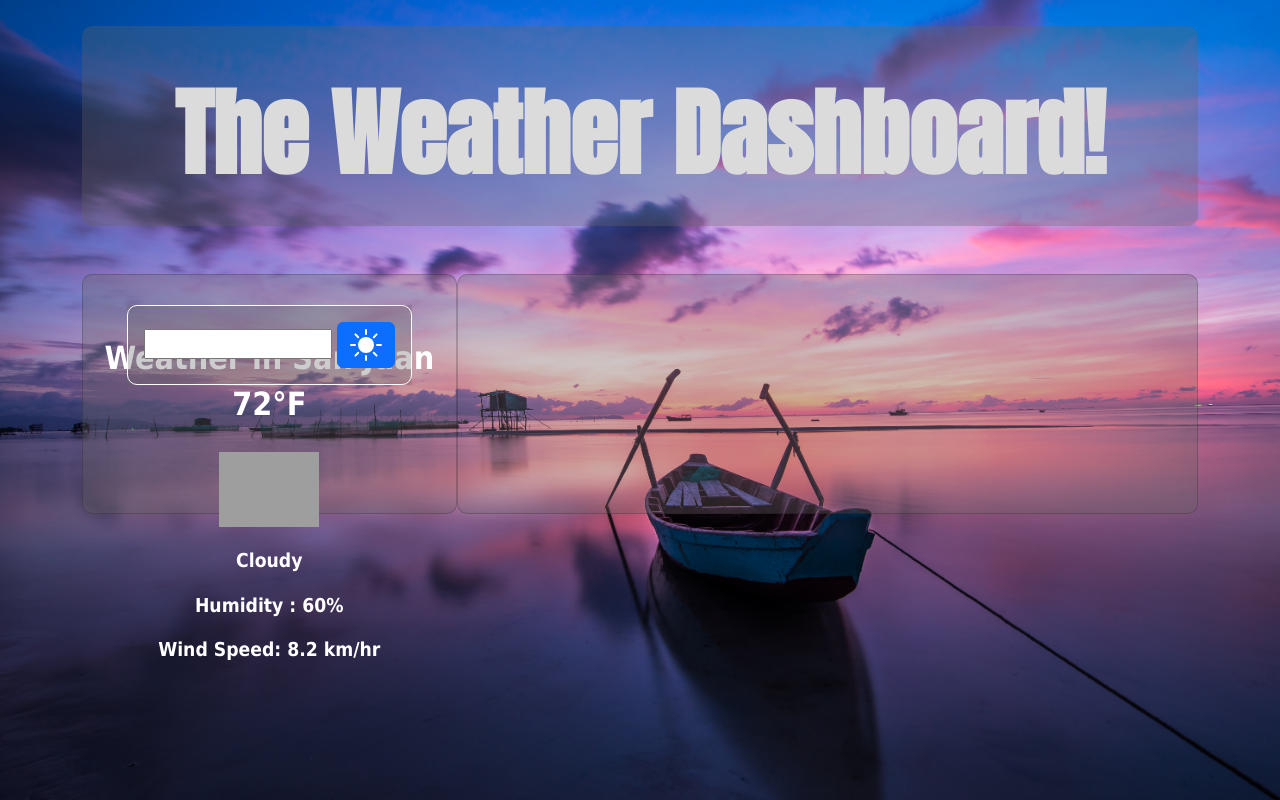
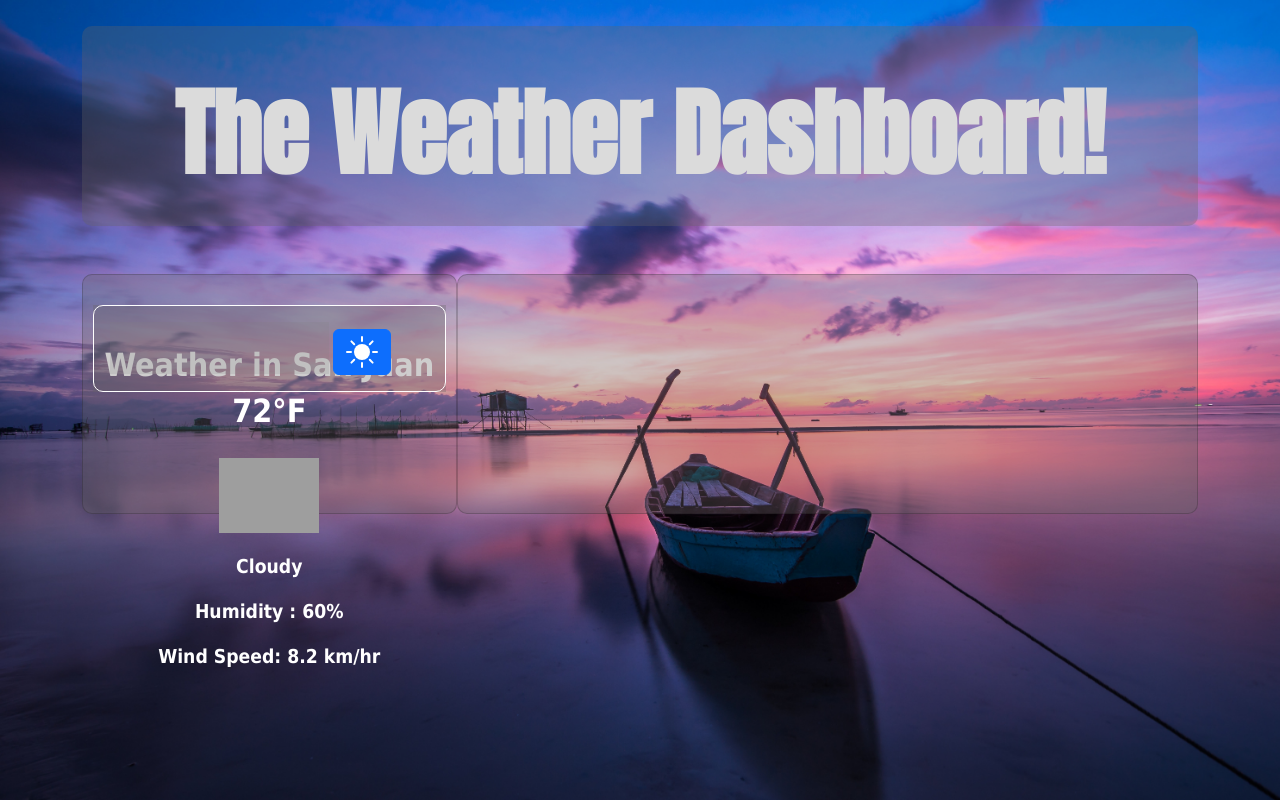
Before and after one commit to Bryan3D/WeatherDashboard, a website: page index.html in a window 1280 px wide. Drawn offline with nearby package versions, Linux system fonts and the light colour scheme; grey boxes are pictures that could not be loaded; a web font is replaced by a local one.

Commit message:
updated #8

```diff
--- a/assest/css/style.css
+++ b/assest/css/style.css
@@ -139,5 +139,21 @@ html {
 
 }
 
+input.search-bar{
+  border: none;
+  outline: none;
+  background: #7c7c7c2b;
+  color: rgb(248, 248, 37);
+  font-family: 'Cairo', sans-serif;
+  padding: 0.5rem 1em;
+  font-size: 150%;
+  width: calc(100% - 100px);
+}
+
+button:hover{
+  background: #7c7c7c2b;
+  color: rgb(248, 248, 37);
+}
+
 @import url('https://fonts.googleapis.com/css2?family=Cairo:wght@700&display=swap');
 @import url('https://fonts.googleapis.com/css2?family=Anton&family=Cairo:wght@700&family=Rubik+Storm&display=swap');
--- a/index.html
+++ b/index.html
@@ -26,8 +26,9 @@
 <div class="card">
 <div class="information input-group mb-3">
     <div class="input">
-    <input type="text" class="search">
-    <button type="button" class="btn btn-primary">
+    <input type="text" class="search-bar">
+    <button type="button"
+    class="btn btn-primary">
         <svg stroke="currentColor" fill="currentColor" stroke-width="0" viewBox="0 0 16 16" height="2em" width="2em" xmlns="http://www.w3.org/2000/svg"><circle cx="8" cy="8" r="4"></circle><path fill-rule="evenodd" d="M8 0a.5.5 0 01.5.5v2a.5.5 0 01-1 0v-2A.5.5 0 018 0zm0 13a.5.5 0 01.5.5v2a.5.5 0 01-1 0v-2A.5.5 0 018 13zm8-5a.5.5 0 01-.5.5h-2a.5.5 0 010-1h2a.5.5 0 01.5.5zM3 8a.5.5 0 01-.5.5h-2a.5.5 0 010-1h2A.5.5 0 013 8zm10.657-5.657a.5.5 0 010 .707l-1.414 1.415a.5.5 0 11-.707-.708l1.414-1.414a.5.5 0 01.707 0zm-9.193 9.193a.5.5 0 010 .707L3.05 13.657a.5.5 0 01-.707-.707l1.414-1.414a.5.5 0 01.707 0zm9.193 2.121a.5.5 0 01-.707 0l-1.414-1.414a.5.5 0 01.707-.707l1.414 1.414a.5.5 0 010 .707zM4.464 4.465a.5.5 0 01-.707 0L2.343 3.05a.5.5 0 01.707-.707l1.414 1.414a.5.5 0 010 .708z" clip-rule="evenodd"></path></svg>
     </button>
 </div>
```
